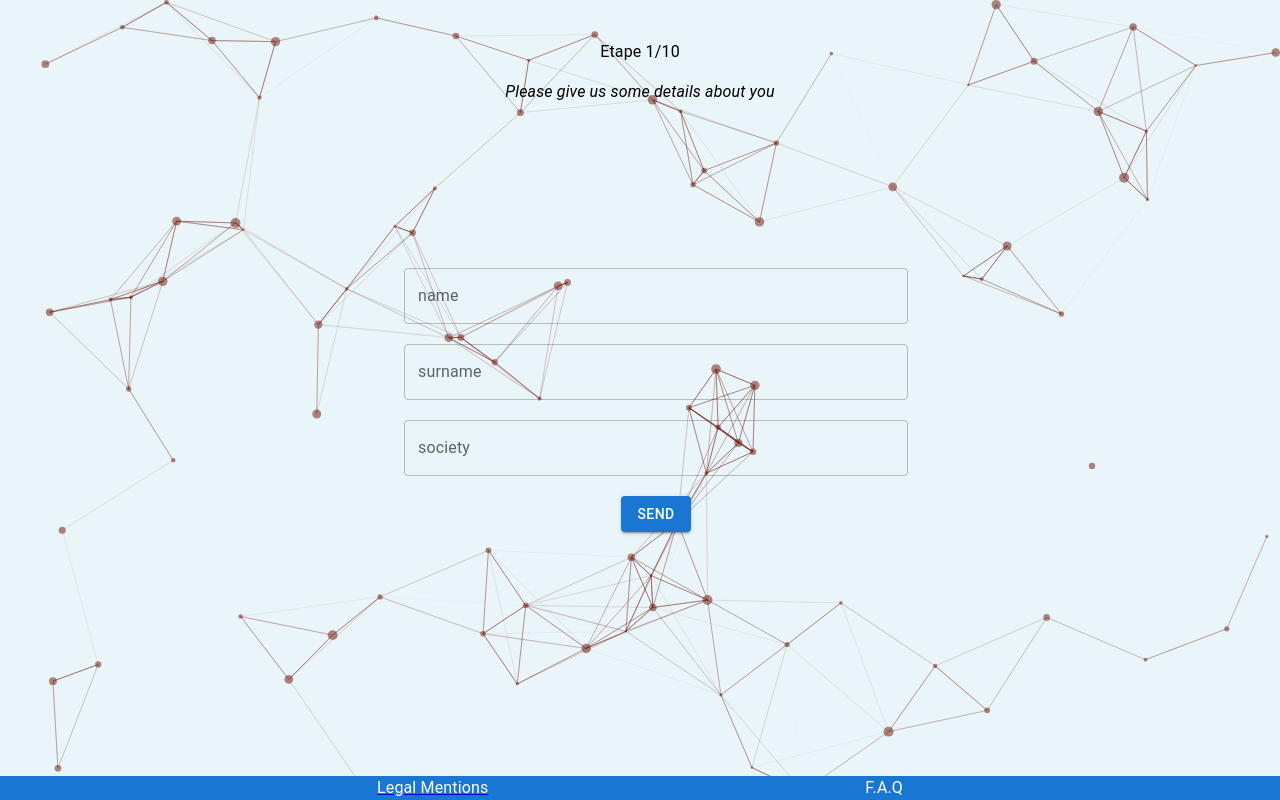
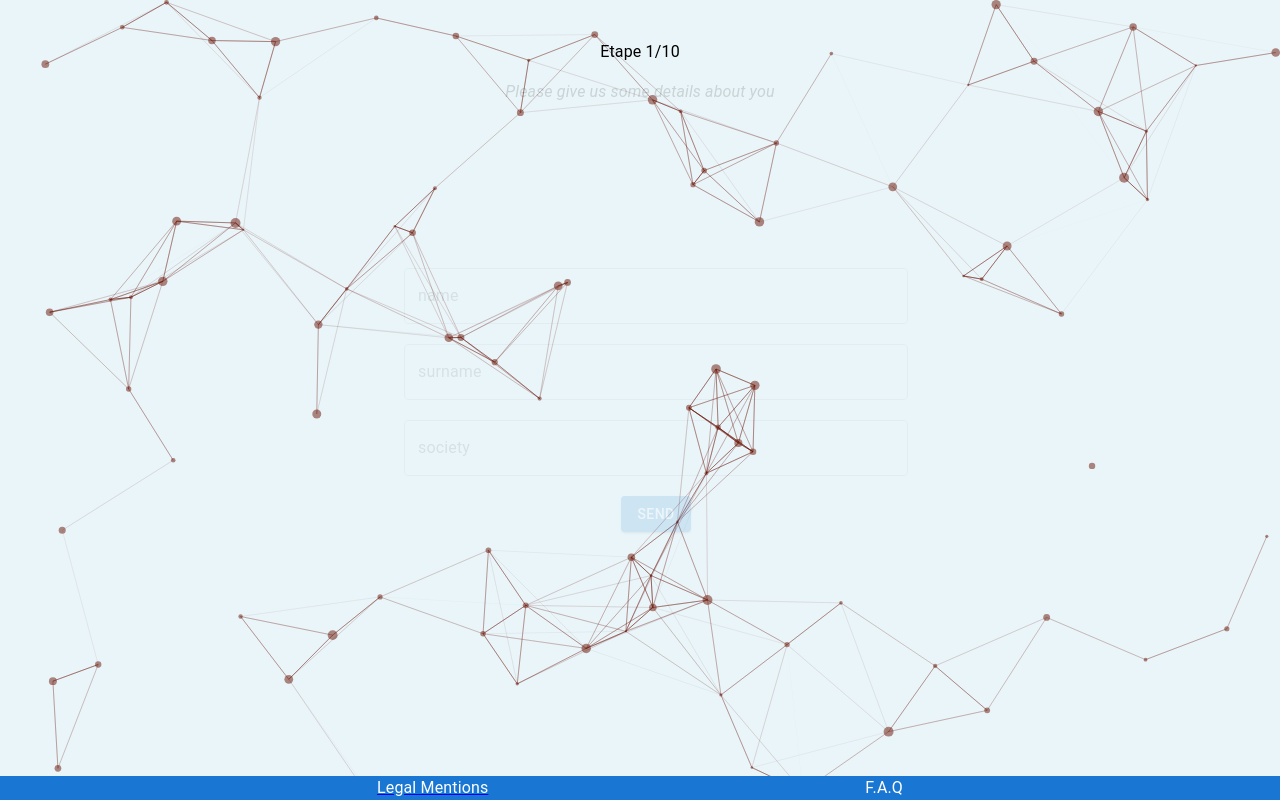
Before and after one commit to MarthL/survey, a React (Create React App) app: page / in a window 1280 px wide. Built offline with nearby package versions, Linux system fonts and the light colour scheme.

Commit message:
add transition

```diff
--- a/src/components/Stepper/Step1.tsx
+++ b/src/components/Stepper/Step1.tsx
@@ -7,12 +7,13 @@ import Button from '@mui/material/Button';
 import Container from '@mui/material/Container';
 import styles from './StepperComponent.module.css';
 import { Box } from '@mui/material';
-import {RingLoader} from 'react-spinners';
+import { RingLoader } from 'react-spinners';
 
 export function Step1(props: any): JSX.Element {
 
   const [submit, setSubmit] = useState(false);
   const [isLoading, setIsLoading] = useState(true);
+  const [isLoaded, setIsLoaded] = useState(false);
 
   const { count, setCount } = props;
 
@@ -22,7 +23,11 @@ useEffect(() => {
     setTimeout(() => {
       setIsLoading(false);
     }, 5000);
+    setTimeout(() => {
+      setIsLoaded(true);
+    }, 6000);
   }, []);
+
 
   const validate = (values: any) => {
     const errors: any = {};
@@ -42,12 +47,14 @@ return (
     <>
       <div>
         {isLoading ? (
-      <><Box textAlign='center'> Loading please wait </Box><div className="loader-container" style={{ textAlign: 'center' }}>
+          <>
+            <div className="loader-container" style={{ textAlign: 'center' }}>
             <RingLoader color="#000" size={500} />
           </div>
           </>
         ) : (
           <>
+            <div className={`${styles.container} ${styles['fade-in']}`}>
               <Typography align='center' fontStyle="oblique">Please give us some details about you</Typography>
             <Formik initialValues={{ name: '', surname: '', society: '' }}
               validate={validate}
@@ -61,13 +68,13 @@ return (
               }}
             >
               <Container sx={{ margin: "1rem" }}>
-          <Form style={{ display: 'flex', width: '100%', height:'70vh', flexDirection: "column", gap: "10px", justifyContent: 'center' }}>
+                <Form style={{ display: 'flex', width: '100%', height: '70vh', flexDirection: "column", gap: "10px", justifyContent: 'center' }}>
                   <Field as={TextField} label="name" type="text" name="name" >  </Field>
-            <div className={styles.Error}> <ErrorMessage name="name"/> </div>
+                  <div className={styles.Error}> <ErrorMessage name="name" /> </div>
                   <Field as={TextField} type="text" label="surname" name="surname"></Field>
-            <div className={styles.Error}> <ErrorMessage name="surname"/> </div>
+                  <div className={styles.Error}> <ErrorMessage name="surname" /> </div>
                   <Field as={TextField} type="text" label="society" name="society"></Field>
-            <div className={styles.Error}> <ErrorMessage name="society"/> </div>
+                  <div className={styles.Error}> <ErrorMessage name="society" /> </div>
                   <Box textAlign="center">
                     <Button variant="contained" type="submit" onSubmit={() => setCount(2)}> Send </Button>
                   </Box>
@@ -75,6 +82,7 @@ return (
               </Container>
 
             </Formik>
+            </div>
           </>
         )}
       </div>
--- a/src/components/Stepper/StepperComponent.module.css
+++ b/src/components/Stepper/StepperComponent.module.css
@@ -3,3 +3,17 @@
   font-size: small;
   font-style: italic;
 }
+
+.fade-in {
+  opacity: 0;
+  animation: fade-in-animation 2s ease-in-out forwards;
+}
+
+@keyframes fade-in-animation {
+  from {
+    opacity: 0;
+  }
+  to {
+    opacity: 1;
+  }
+}
```
Lines whose indentation alone changed are shown as unchanged.
